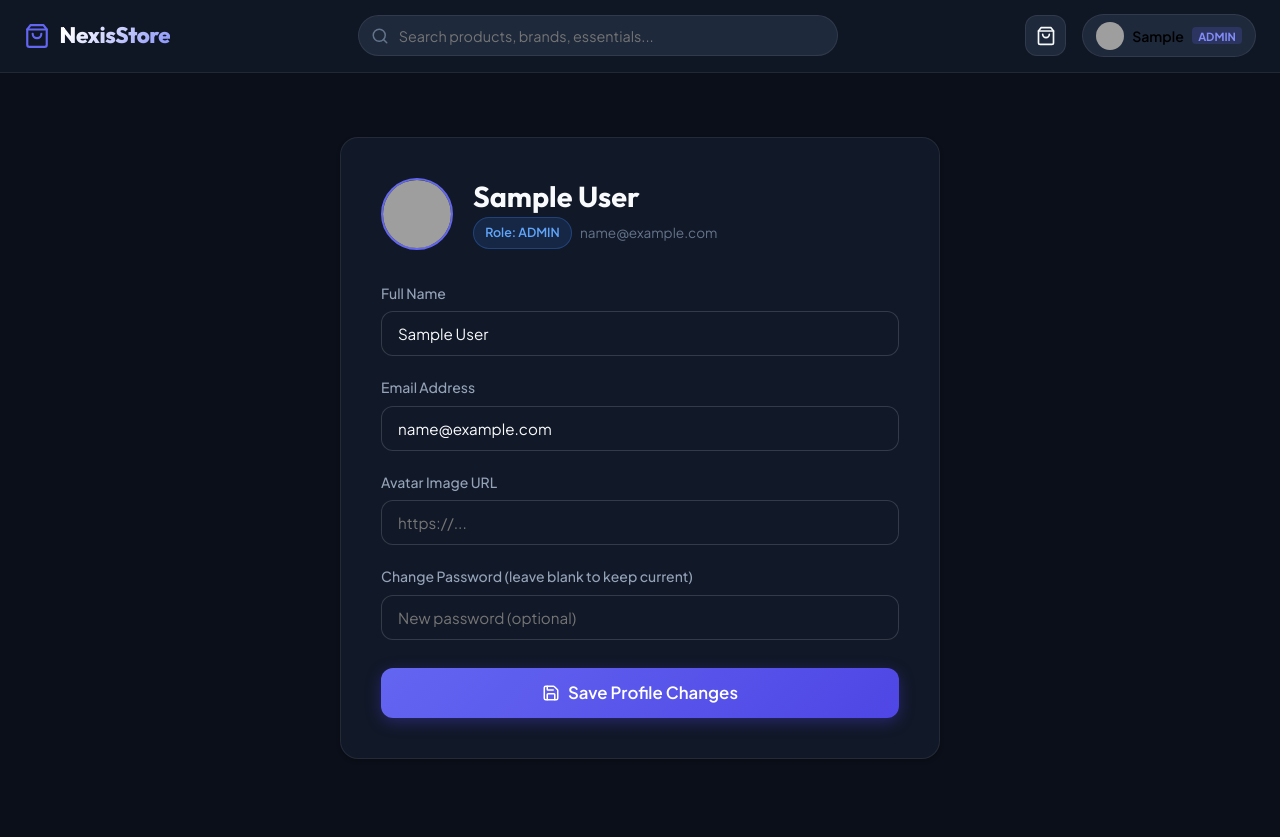
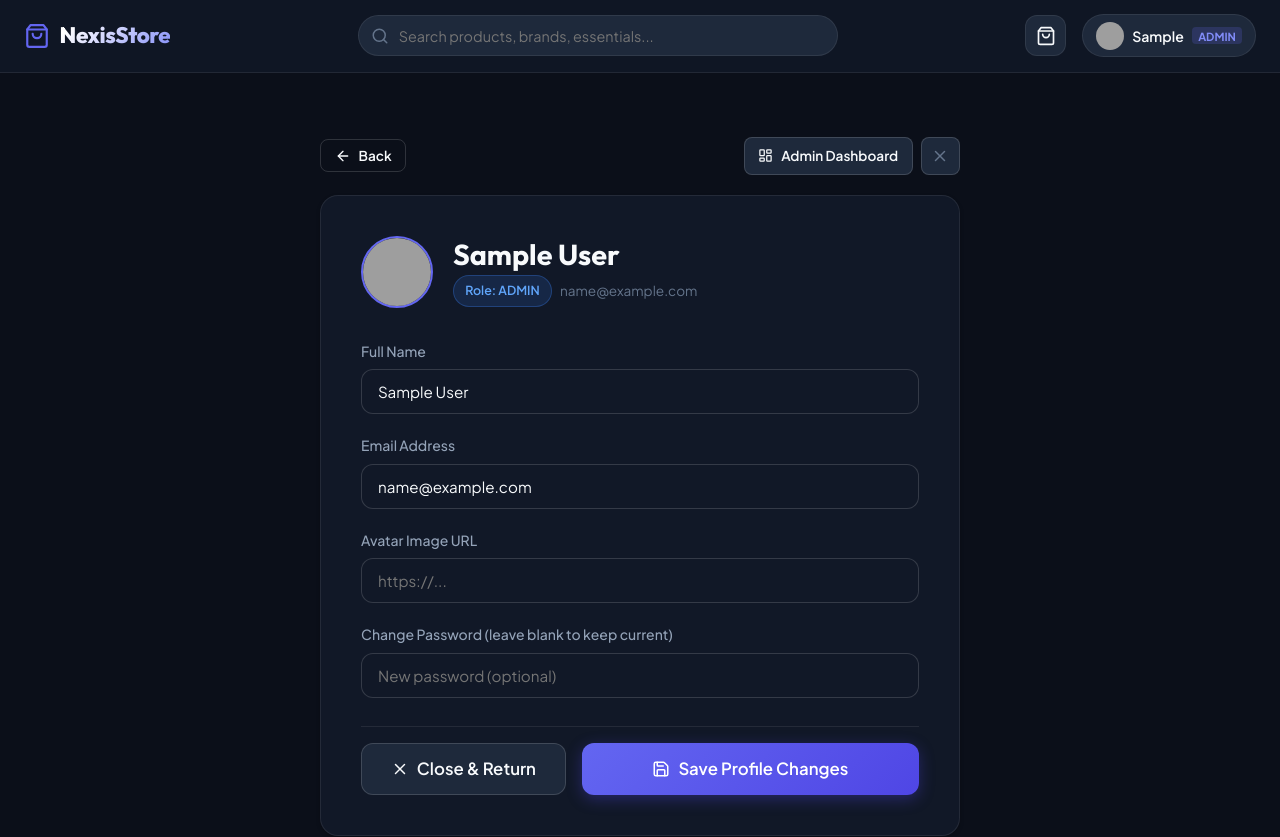
Before and after one commit to sharatkumar-dev/SkillNexis-MERN-Stack-Internship, a React (Vite) app in the folder Week 4/capstone-ecommerce-app/frontend/: page /profile in a window 1280 px wide. Shown: the top 837 px of the page. Built offline with nearby package versions, Linux system fonts and the light colour scheme; no server answers; sample sign-in values are in the browser's storage; grey boxes are pictures that could not be loaded.

Commit message:
fix(ui): improve header user pill contrast to bright white and add close/back navigation to profile settings

```diff
--- a/Week 4/capstone-ecommerce-app/frontend/src/components/Navbar.jsx
+++ b/Week 4/capstone-ecommerce-app/frontend/src/components/Navbar.jsx
@@ -68,7 +68,7 @@ export const Navbar = () => {
                   alt={user.name}
                   className="user-avatar"
                 />
-                <span style={{ fontSize: '0.88rem', fontWeight: 600 }}>
+                <span style={{ fontSize: '0.88rem', fontWeight: 600, color: '#f8fafc' }}>
                   {user.name.split(' ')[0]}
                 </span>
                 {isAdmin && (
--- a/Week 4/capstone-ecommerce-app/frontend/src/pages/Profile.jsx
+++ b/Week 4/capstone-ecommerce-app/frontend/src/pages/Profile.jsx
@@ -1,10 +1,13 @@
 import React, { useState } from 'react';
+import { useNavigate, Link } from 'react-router-dom';
 import { useAuth } from '../context/AuthContext';
 import API from '../api/axios';
-import { User, Mail, Shield, Save, CheckCircle } from 'lucide-react';
+import { User, Mail, Shield, Save, CheckCircle, ArrowLeft, X, Home, LayoutDashboard } from 'lucide-react';
 
 export const Profile = () => {
   const { user, updateUser } = useAuth();
+  const navigate = useNavigate();
+
   const [name, setName] = useState(user?.name || '');
   const [email, setEmail] = useState(user?.email || '');
   const [avatar, setAvatar] = useState(user?.avatar || '');
@@ -32,9 +35,60 @@ export const Profile = () => {
     }
   };
 
+  const handleClose = () => {
+    // If there is history, go back; otherwise go to appropriate landing page
+    if (window.history.length > 1) {
+      navigate(-1);
+    } else if (user?.role === 'admin') {
+      navigate('/admin/dashboard');
+    } else {
+      navigate('/');
+    }
+  };
+
   return (
-    <div style={{ maxWidth: '600px', margin: '2rem auto' }}>
-      <div className="card" style={{ padding: '2.5rem' }}>
+    <div style={{ maxWidth: '640px', margin: '2rem auto' }}>
+      {/* Top Navigation / Breadcrumb Row */}
+      <div
+        style={{
+          display: 'flex',
+          alignItems: 'center',
+          justifyContent: 'space-between',
+          marginBottom: '1.25rem',
+        }}
+      >
+        <button
+          onClick={handleClose}
+          className="btn btn-outline btn-sm"
+          title="Return to previous page"
+        >
+          <ArrowLeft size={16} /> Back
+        </button>
+
+        <div style={{ display: 'flex', gap: '0.5rem' }}>
+          {user?.role === 'admin' ? (
+            <Link to="/admin/dashboard" className="btn btn-secondary btn-sm">
+              <LayoutDashboard size={15} /> Admin Dashboard
+            </Link>
+          ) : (
+            <Link to="/" className="btn btn-secondary btn-sm">
+              <Home size={15} /> Browse Store
+            </Link>
+          )}
+
+          <button
+            onClick={handleClose}
+            className="btn btn-secondary btn-sm"
+            style={{ padding: '0.4rem 0.6rem', color: 'var(--text-muted)' }}
+            title="Close Settings"
+          >
+            <X size={18} />
+          </button>
+        </div>
+      </div>
+
+      <div className="card" style={{ padding: '2.5rem', position: 'relative' }}>
+        {/* User Identity Header */}
         <div style={{ display: 'flex', alignItems: 'center', gap: '1.25rem', marginBottom: '2rem' }}>
           <img
             src={avatar || 'https://images.unsplash.com/photo-1534528741775-53994a69daeb?auto=format&fit=crop&w=200&q=80'}
@@ -113,15 +167,35 @@ export const Profile = () => {
             />
           </div>
 
+          {/* Action Buttons: Save and Close / Cancel */}
+          <div
+            style={{
+              display: 'flex',
+              gap: '1rem',
+              marginTop: '1.75rem',
+              paddingTop: '1rem',
+              borderTop: '1px solid var(--border-subtle)',
+            }}
+          >
+            <button
+              type="button"
+              onClick={handleClose}
+              className="btn btn-secondary btn-lg"
+              style={{ flex: 1 }}
+            >
+              <X size={18} /> Close & Return
+            </button>
+
             <button
               type="submit"
               className="btn btn-primary btn-lg"
-            style={{ width: '100%', marginTop: '0.5rem' }}
+              style={{ flex: 2 }}
               disabled={saving}
             >
               <Save size={18} />
-            {saving ? 'Saving Changes...' : 'Save Profile Changes'}
+              {saving ? 'Saving...' : 'Save Profile Changes'}
             </button>
+          </div>
         </form>
       </div>
     </div>
--- a/Week 4/capstone-ecommerce-app/frontend/src/styles/index.css
+++ b/Week 4/capstone-ecommerce-app/frontend/src/styles/index.css
@@ -73,6 +73,7 @@ button {
   cursor: pointer;
   border: none;
   background: none;
+  color: inherit;
 }
 
 input, select, textarea {
@@ -431,10 +432,12 @@ textarea.form-control {
   border-radius: var(--radius-full);
   cursor: pointer;
   transition: var(--transition);
+  color: var(--text-primary);
 }
 
 .user-menu-btn:hover {
   border-color: var(--border-medium);
+  background: rgba(255, 255, 255, 0.08);
 }
 
 .user-avatar {
```
Lines whose indentation alone changed are shown as unchanged.
